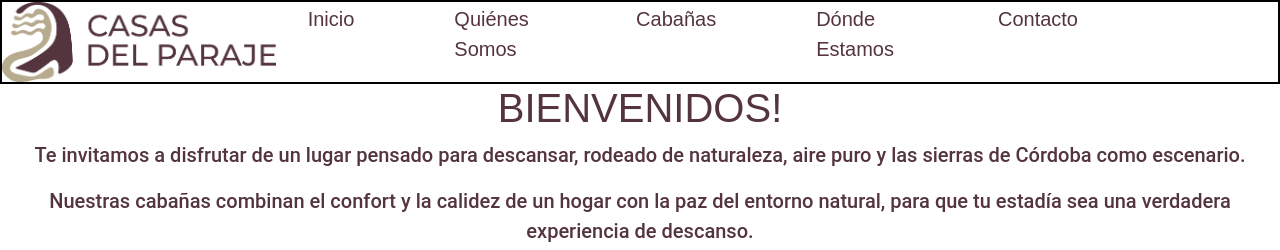
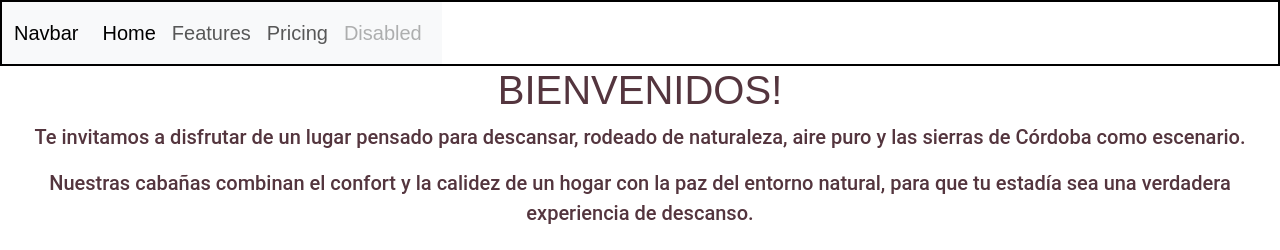
Before and after one commit to franbhaurigot/Entrega-Coderhouse, a plain HTML site: page index.html in a window 1280 px wide. Shown: the top 250 px of the page. Drawn offline with nearby package versions, Linux system fonts and the light colour scheme.

Commit message:
first commit

```diff
--- a/index.html
+++ b/index.html
@@ -12,28 +12,32 @@
 
 <body>
     <header>
+        <nav class="navbar navbar-expand-lg bg-body-tertiary">
+            <div class="container-fluid">
+                <a class="navbar-brand" href="#">Navbar</a>
+                <button class="navbar-toggler" type="button" data-bs-toggle="collapse" data-bs-target="#navbarNav"
+                    aria-controls="navbarNav" aria-expanded="false" aria-label="Toggle navigation">
+                    <span class="navbar-toggler-icon"></span>
+                </button>
+                <div class="collapse navbar-collapse" id="navbarNav">
+                    <ul class="navbar-nav">
+                        <li class="nav-item">
+                            <a class="nav-link active" aria-current="page" href="#">Home</a>
+                        </li>
+                        <li class="nav-item">
+                            <a class="nav-link" href="#">Features</a>
+                        </li>
+                        <li class="nav-item">
+                            <a class="nav-link" href="#">Pricing</a>
+                        </li>
+                        <li class="nav-item">
+                            <a class="nav-link disabled" aria-disabled="true">Disabled</a>
+                        </li>
+                    </ul>
+                </div>
+            </div>
+        </nav>
 
-        <img class="header-img" src="./assets/logo header.png" alt="">
-
-        <nav>
-            <ul class="lista">
-                <li class="li-nav">
-                    <a class="a-nav" href="#">Inicio</a>
-                </li>
-                <li class="li-nav">
-                    <a class="a-nav" href="./pages/QuienesSomos.html">Quiénes Somos</a>
-                </li>
-                <li class="li-nav">
-                    <a class="a-nav" href="./pages/Cabañas.html">Cabañas</a>
-                </li>
-                <li class="li-nav">
-                    <a class="a-nav" href="./pages/DondeEstamos.html">Dónde Estamos</a>
-                </li>
-                <li class="li-nav">
-                    <a class="a-nav" href="./pages/contacto.html">Contacto</a>
-                </li>
-            </ul>
-        </nav>
     </header>
 
     <main class="main-inicio">
```
